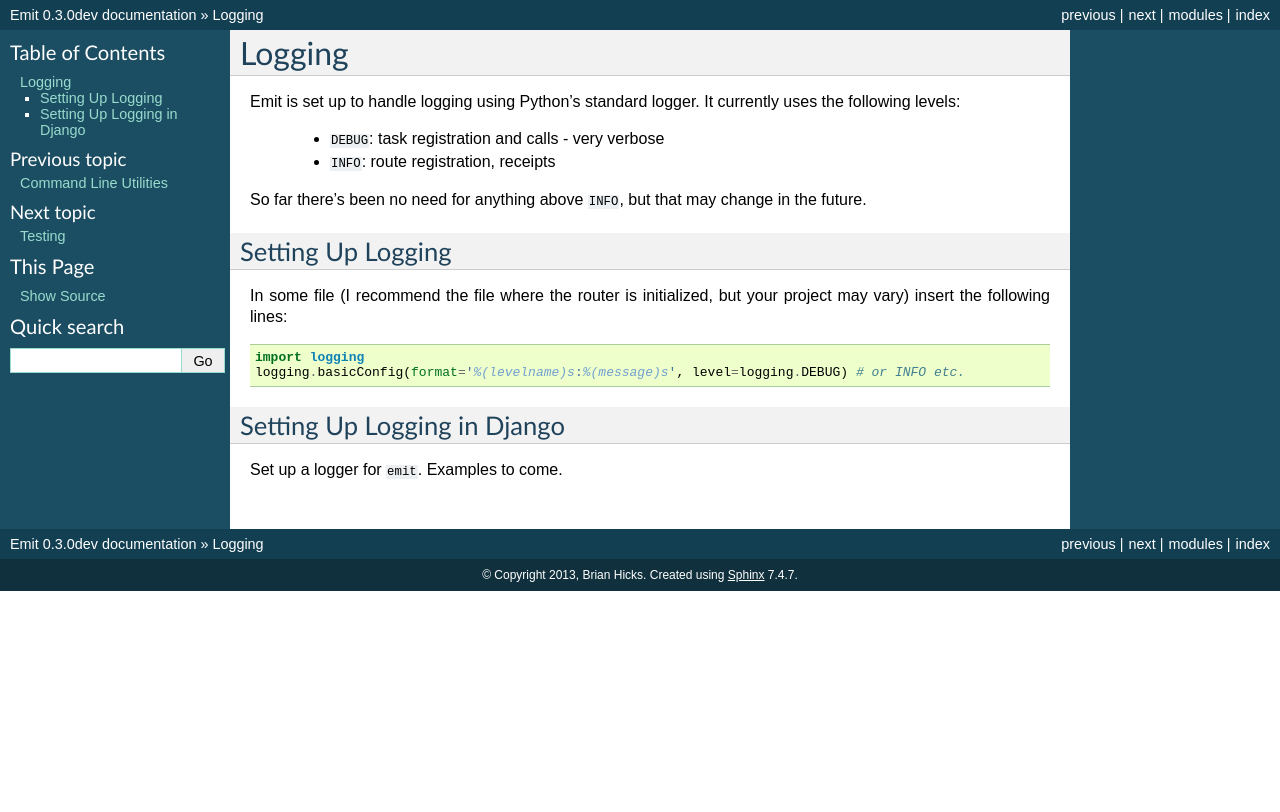
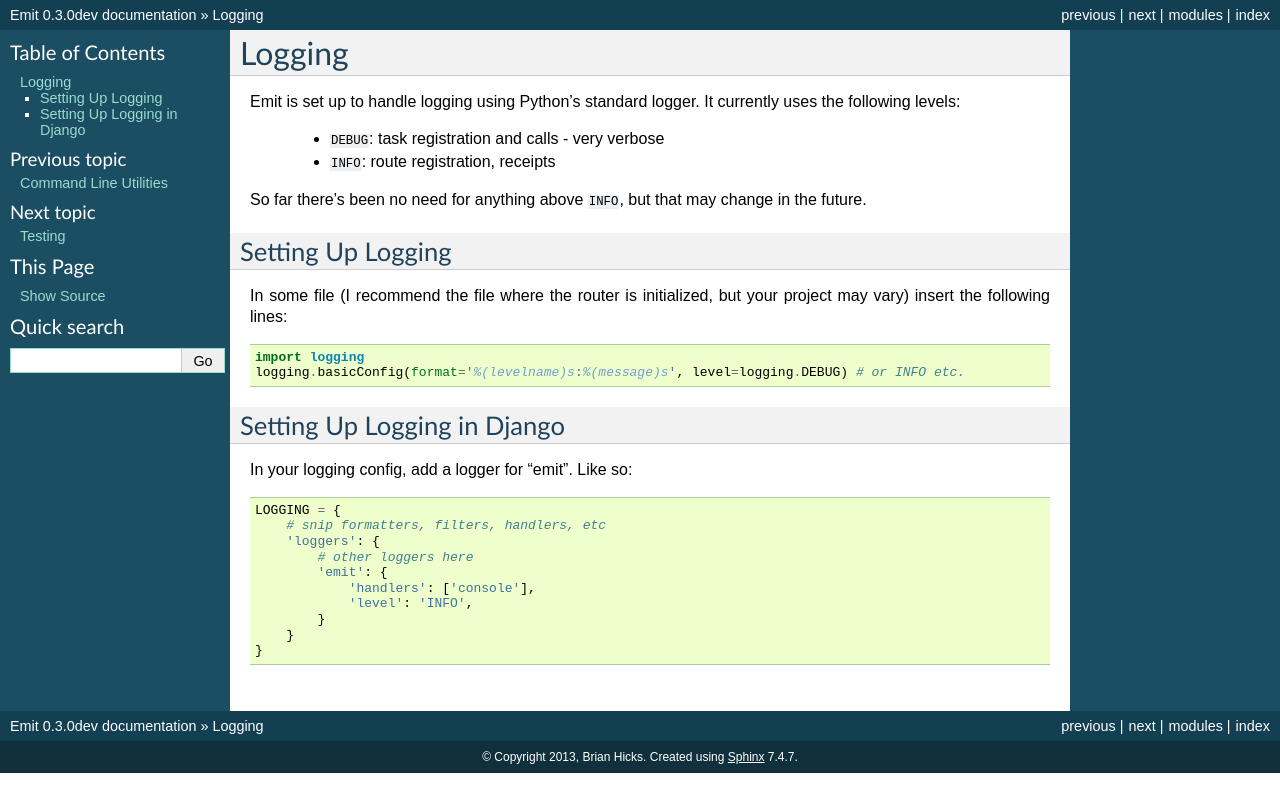
Before and after one commit to BrianHicks/emit, a Sphinx documentation site: the page built from docs/logging.rst, in a window 1280 px wide. Shown: the top 812 px of the page. Built offline with Sphinx 7.4.7, drawn with Linux system fonts in a browser that asks for light colours.

Commit message:
add django logging example

```diff
--- a/docs/logging.rst
+++ b/docs/logging.rst
@@ -22,4 +22,15 @@ project may vary) insert the following lines::
 Setting Up Logging in Django
 ----------------------------
 
-Set up a logger for ``emit``. Examples to come.
+In your logging config, add a logger for "emit". Like so::
+
+    LOGGING = {
+        # snip formatters, filters, handlers, etc
+        'loggers': {
+            # other loggers here
+            'emit': {
+                'handlers': ['console'],
+                'level': 'INFO',
+            }
+        }
+    }
```
